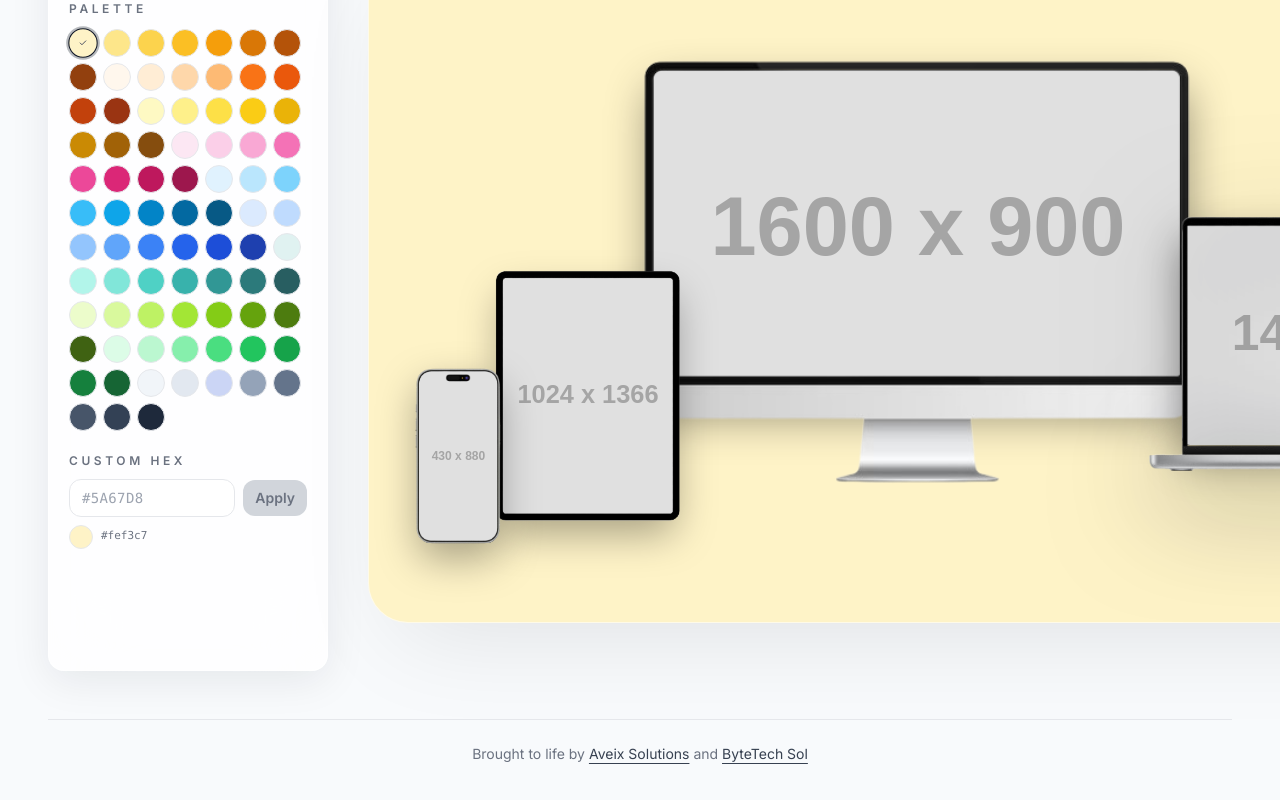
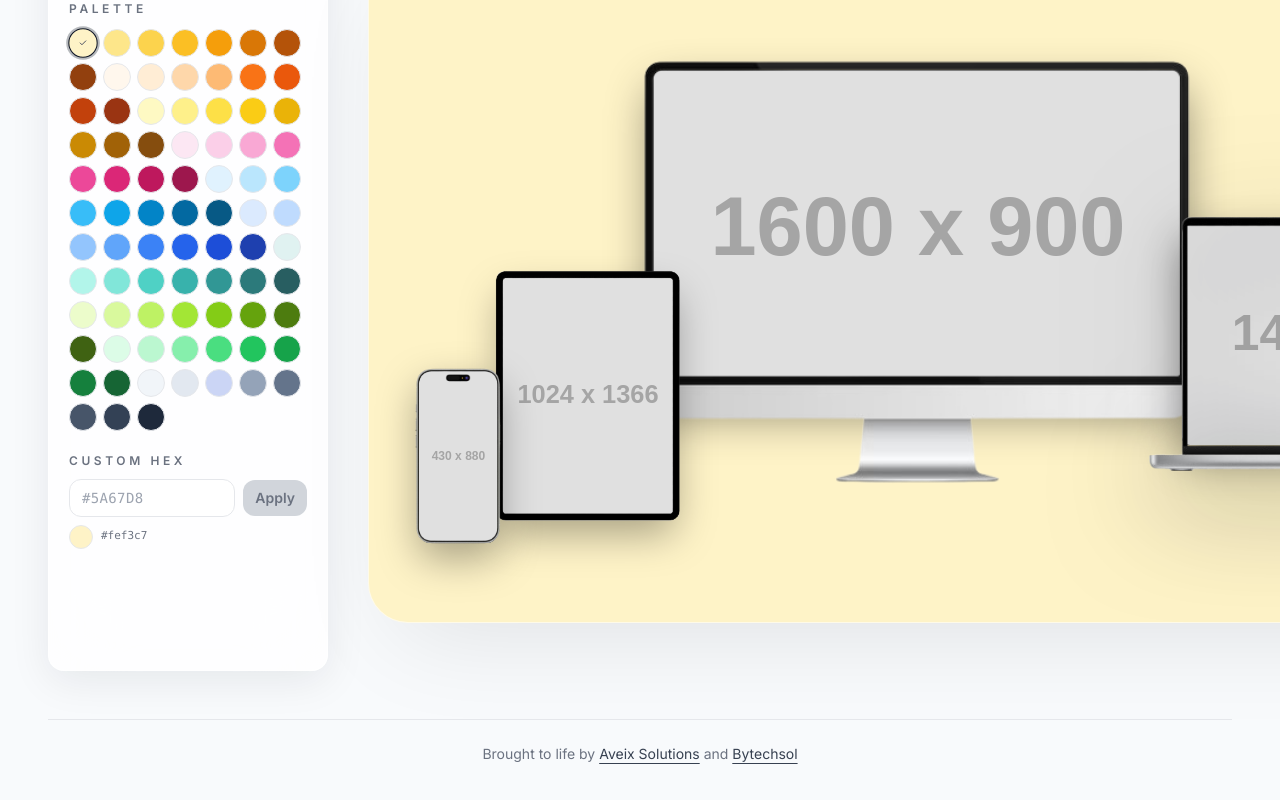
Before and after one commit to Dan-445/MockupGen, a React (Vite) app: page / in a window 1280 px wide. Shown: the part 1511-2311 px from the top of the page. Built offline with nearby package versions, Linux system fonts and the light colour scheme.

Commit message:
Fix Bytechsol name

```diff
--- a/src/App.jsx
+++ b/src/App.jsx
@@ -397,7 +397,7 @@ function App() {
               rel="noreferrer"
               className="text-gray-700 hover:text-gray-900 underline underline-offset-4"
             >
-              ByteTech Sol
+              Bytechsol
             </a>
           </div>
         </footer>
```
